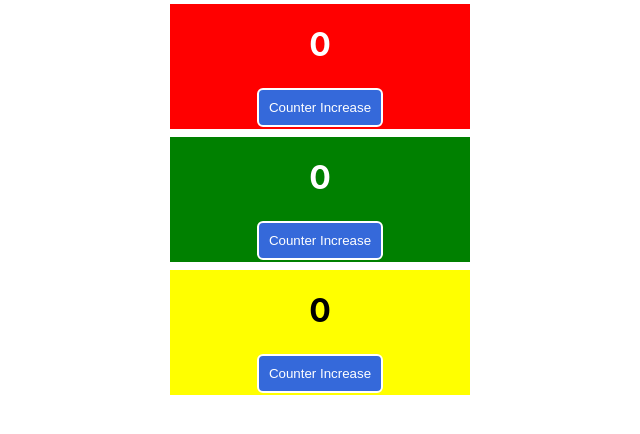
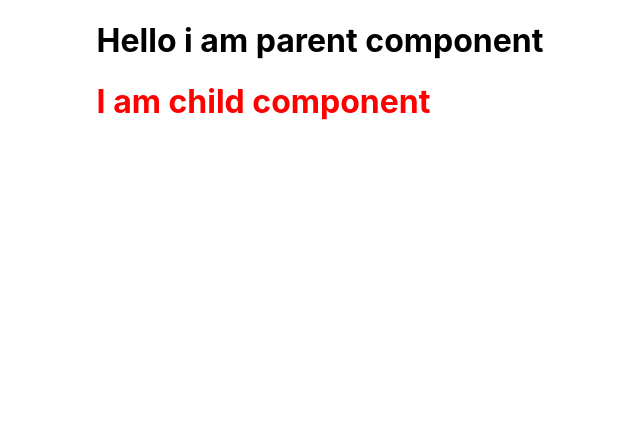
Before and after one commit to sattyamcs/React-Practise, a React (Create React App) app: page / in a window 1280 px wide. Shown: the top 434 px of the page, without its empty margins (320-960 px from the left). Built offline with nearby package versions, Linux system fonts and the light colour scheme.

Commit message:
Revision Done

```diff
--- a/src/App.js
+++ b/src/App.js
@@ -1,6 +1,7 @@
 import ReactProps from "./Component/ReactProps"
 import './App.css'
 import UseEffect from "./Component/UseEffect";
+import UseEffect2 from './Component/UseEffect2'
 import UseState from "./Component/UseState";
 import ReactState from "./Component/ReactState";
 import ReactStateClass from "./Component/ReactStateClass";
@@ -10,16 +11,19 @@ import ReactUseRef from "./Component/ReactUseRef";
 import FormValidation from "./Component/FormValidation";
 import ControlledUncontrolled from "./Component/Controlled&Uncon";
 import HighOrderComp from "./Component/HighOrderComp";
+import ReactUseMemo from "./Component/ReactUseMemo";
+import ContextAPI from "./Component/ContextAPI";
 function App() {
 //This function is passing as props and when it called its called like Data();
   function reactProps(){
     alert("Hello this is react props")
   }
   return (
-    <>
+    <div className="container">
     {/* <ReactProps Data={reactProps} name={{name:"Sattyam",Profession:"Engineer"}}/> */}
     {/* <UseState/> */}
     {/* <UseEffect/> */}
+    {/* <UseEffect2/> */}
     {/* <ReactState/> */}
     {/* <ReactStateClass/> */}
     {/* <ReactToggle/> */}
@@ -27,8 +31,10 @@ function App() {
     {/* <ReactUseRef/> */}
     {/* <FormValidation/> */}
     {/* <ControlledUncontrolled/> */}
-    <HighOrderComp/>
-    </>
+    {/* <HighOrderComp/> */}
+    {/* <ReactUseMemo/> */}
+    <ContextAPI/>
+    </div>
   );
 }
 
--- /dev/null
+++ b/src/Component/ContextAPI.js
@@ -0,0 +1,21 @@
+import React,{createContext, useState} from 'react'
+import ContextChild from './ContextChild';
+//ContextAPI is used to manage states globally same works like Redux
+// Use to transfer data from 1 parent to many childs
+// This we will make as a parent component
+//In parent we import createContext and in child we import useContext
+export const GlobalInfo=createContext();
+const ContextAPI = () => {
+    const[color,setColor]=useState("red")
+  return (
+    <GlobalInfo.Provider value={{appColor:color}}>
+    <div>
+        <h1>Hello i am parent component</h1>
+        <ContextChild/>
+    </div>
+
+   </GlobalInfo.Provider>
+  )
+}
+
+export default ContextAPI
--- /dev/null
+++ b/src/Component/ContextChild.js
@@ -0,0 +1,14 @@
+import React,{useContext} from 'react'
+import {GlobalInfo} from './ContextAPI'
+
+const ContextChild = () => {
+    const{appColor}=useContext(GlobalInfo)
+    console.warn(appColor)//Here we got the data that transfered form the parent
+  return (
+    <div>
+        <h1 style={{color:appColor}}>I am child component</h1>
+    </div>
+  )
+}
+
+export default ContextChild
--- a/src/Component/ReactForms.js
+++ b/src/Component/ReactForms.js
@@ -1,5 +1,5 @@
 import React,{useState} from 'react';
-//Whereever we are using states thatis the controlled component of React forms
+//Whereever we are using states that is the controlled component of React forms
 //This is a Controlled Form
 const ReactForms = () => {
 
--- /dev/null
+++ b/src/Component/ReactUseMemo.js
@@ -0,0 +1,27 @@
+import React,{useState,useMemo} from 'react'
+//used for increasing or enhnacing application performance, by controlling the unwanted re- rendering of the any function.
+
+
+const ReactUseMemo = () => {
+    const [count, setCount] = useState(0);
+    const [item, setItem] = useState(10)
+    // function multicountMemo(){
+    //     return count+20;
+    // }
+    //This function creates re rendering whenever Update count is Clicked, So for stopping this re rendering we need to use UseMemo hook.
+
+    const usingUseMemo=useMemo(() =>{
+            return count+20;
+}, [count])// This will Prevent calling of unwanted function
+  return (
+    <div className='container'>
+        <h1>Counter:{count}</h1>
+        <h1>Item:{item}</h1>
+        <h1>{usingUseMemo}</h1>
+        <button onClick={()=>setCount(count+1)}>Update Count</button>
+        <button onClick={()=>setItem(item*10)}>Update Item</button>
+    </div>
+  )
+}
+
+export default ReactUseMemo
--- /dev/null
+++ b/src/Component/UseEffect2.js
@@ -0,0 +1,17 @@
+import { useState, useEffect } from "react";
+
+// The useEffect hook allow you to perform side effects in your components , side effects like fetching data,manipulating DOM,and timers
+
+// For example like in timer the rerendring happens again and again , so for this we used useeffect to avoid this rerendering;
+function Timer() {
+  const [count, setCount] = useState(0);
+
+  useEffect(() => {
+    setTimeout(() => {
+      setCount((count) => count + 1);
+    }, 1000);
+  });
+
+  return <h1 className="container">I've rendered {count} times!</h1>;
+}
+export default Timer;
```
Also changed, not shown: src/Component/UseEffect.js (+6 -6 lines).
